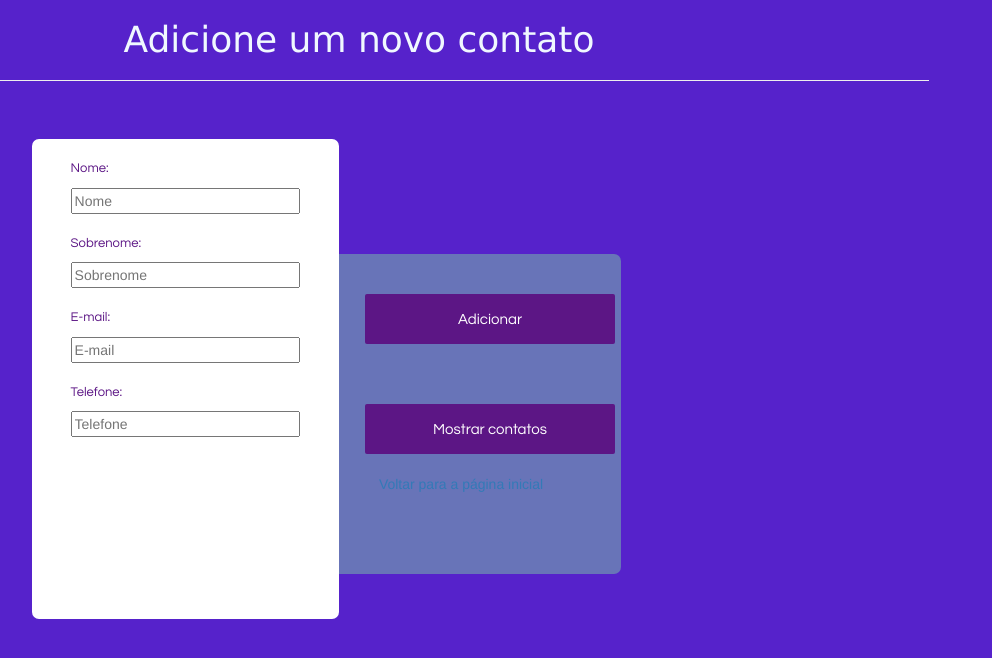
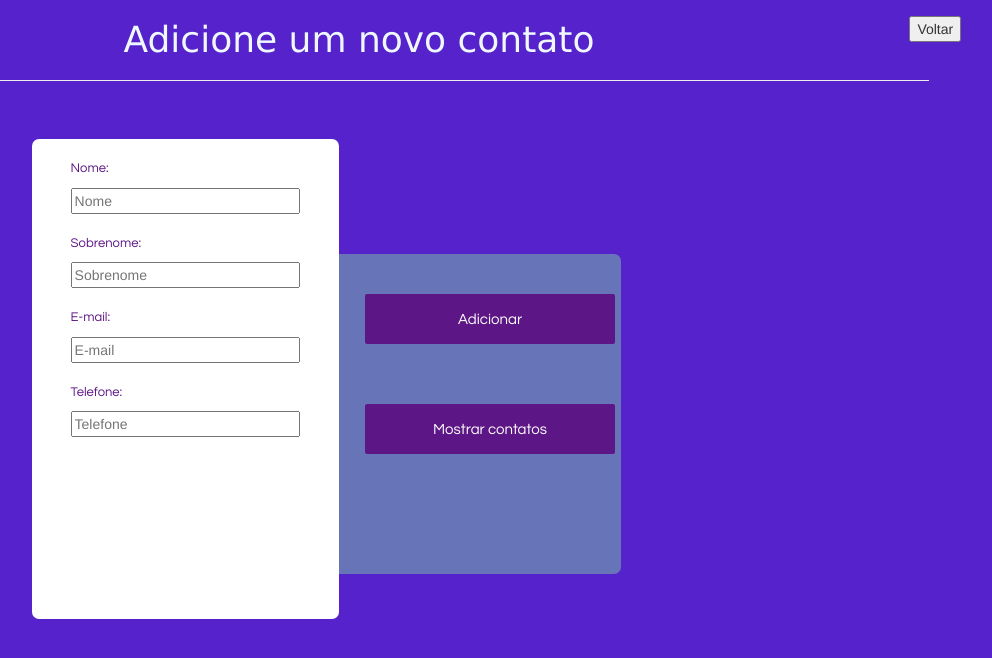
Before and after one commit to MarcosPiesskeDev/agendaContatosFront, a plain HTML site: page templates/newContact.html in a window 1280 px wide. Shown: the whole page, without its empty margins (281-1273 px from the left). Drawn offline with nearby package versions, Linux system fonts and the light colour scheme.

Commit message:
Atualizando estilos da página de adicionar contatos e reformulando o caminho para voltar para a index

```diff
--- a/css/style.css
+++ b/css/style.css
@@ -6,6 +6,14 @@ h1{
     color: aliceblue;
     font-family: 'Lucida Sans', 'Lucida Sans Regular', 'Lucida Grande', 'Lucida Sans Unicode', Geneva, Verdana, sans-serif;
     text-align: center;
+}
+
+.divTopBackB{
+    text-align: center;
+    padding-bottom: 30px;
+    position: absolute;
+    top: 2%;
+    margin-left: 93%;
 }
 
 .buttonCustomF {
@@ -77,7 +85,7 @@ h1{
     border-radius: 7px;
 }
 
-.lavenderBoxNewC{
+.lightBlueBoxNewC{
     background-color: #6874b8;
     height: 40%;
     width: 45%;
--- a/script/ajaxPost.js
+++ b/script/ajaxPost.js
@@ -1,6 +1,10 @@
 
 function showC() {
     location.replace("../templates/contactList.html");
+}
+
+function backIndex(){
+    location.replace('../index.html');
 }
 
 function sendData(){
--- a/templates/newContact.html
+++ b/templates/newContact.html
@@ -10,17 +10,19 @@
         <link rel="stylesheet" type="text/css" href="../css/style.css" />
     </head>
     <body>
+        <div class="divTopBackB">
+            <button onclick="backIndex()">Voltar</button>
+        </div>
         <div class="container">
             <h1>Adicione um novo contato</h1>
             <hr>
-            <div class="lavenderBoxNewC">
+            <div class="lightBlueBoxNewC">
                 <br>
                 <br>
                 <button class="buttonCustomF" onclick="sendData()">Adicionar</button>
                 <br><br><br>
                 <button type="button" class="buttonCustomF" onclick='showC()'>Mostrar contatos</button>
                 <br>
-                <a href='../index.html'>Voltar para a página inicial</a>
             </div>
             <div class="container whiteBoxNewC">
                 <br>
@@ -32,21 +34,17 @@
                 <input type="text" style="width:256%" id="lNameC" name="lNameC" placeholder="Sobrenome">
                 <br><br>
                 <p class="pForm">E-mail:</p>
-                <input type="text" style="width:256%" id="emailC" name="emailC" placeholder="E-mail">
+                <input type="email" style="width:256%" id="emailC" name="emailC" placeholder="E-mail">
                 <br><br>
                 <p class="pForm">Telefone:</p>
                 <input type="text" style="width:256%" id="telC" name="telC" placeholder="Telefone">
                 <br/>
-
             </div>
-
-            <script src="../script/ajaxPost.js"></script>
-
             <br>
             <br>
             <br>
-
         </div>
+        <script src="../script/ajaxPost.js"></script>
     </body>
     <!--
          -->
```
